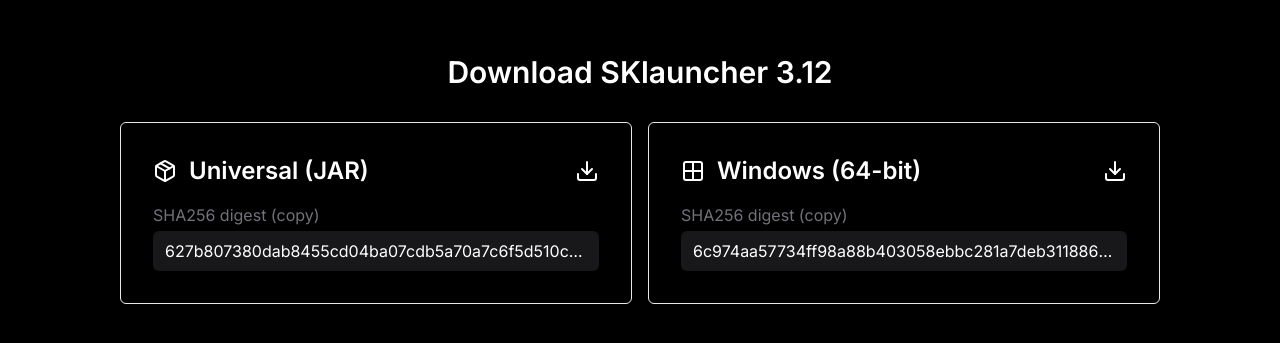
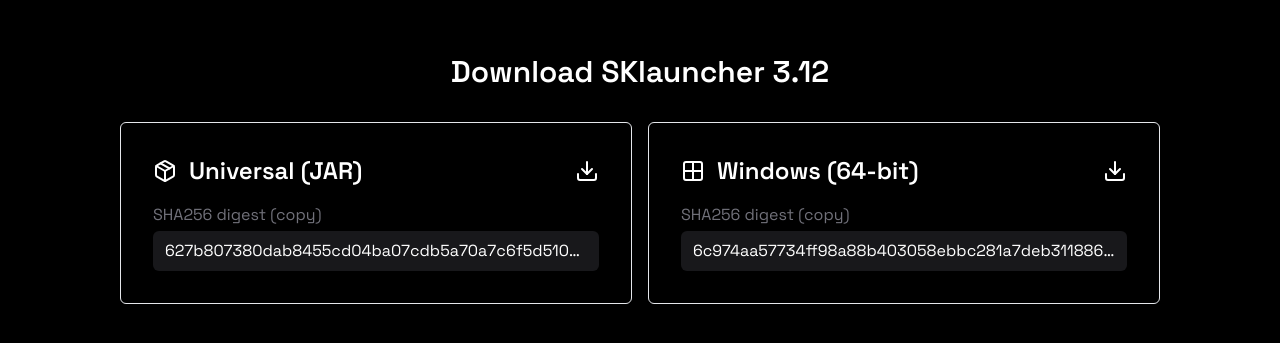
Before and after one commit to interrrp/skdownload, a Next.js app: page / in a window 1280 px wide. Shown: the part 221-564 px from the top of the page. Built offline with nearby package versions, Linux system fonts and the light colour scheme.

Commit message:
Change font to Space Grotesk

```diff
--- a/app/layout.tsx
+++ b/app/layout.tsx
@@ -1,10 +1,10 @@
 import type { Metadata } from "next";
-import { Inter } from "next/font/google";
+import { Space_Grotesk } from "next/font/google";
 import { ReactNode } from "react";
 
 import "@/app/globals.css";
 
-const inter = Inter({ subsets: ["latin"] });
+const spaceGrotesk = Space_Grotesk({ subsets: ["latin"] });
 
 export const metadata: Metadata = {
   title: "SKdownload",
@@ -14,7 +14,7 @@
 export default function Layout({ children }: { children: ReactNode }) {
   return (
     <html lang="en">
-      <body className={`${inter.className} h-screen`}>{children}</body>
+      <body className={`${spaceGrotesk.className} h-screen`}>{children}</body>
     </html>
   );
 }
```
